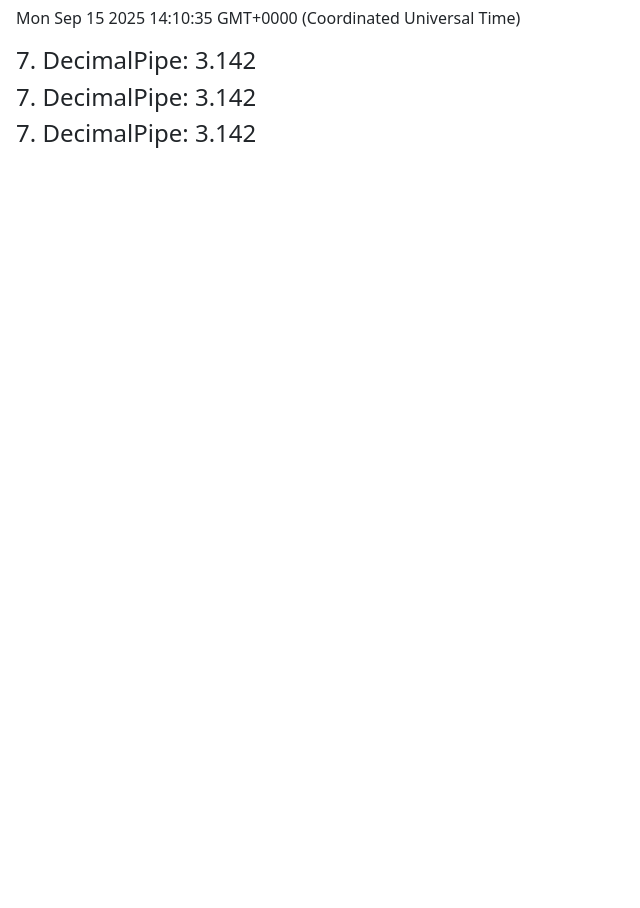
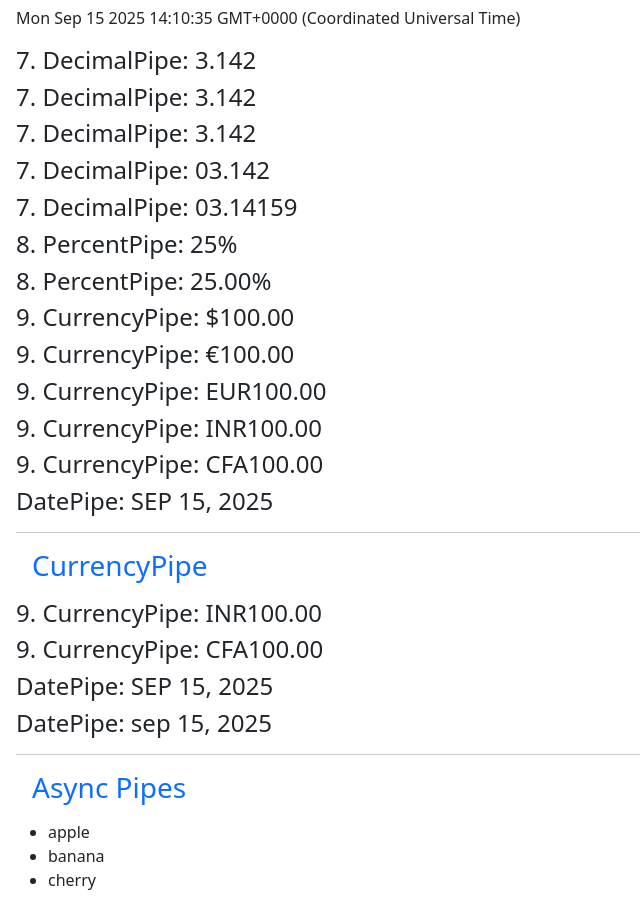
Before and after one commit to BebsYanski/angular, an Angular app in the folder angular_19_proj/: page /built-in-pipes in a window 1280 px wide. Shown: the part 1486-2394 px from the top of the page, without its empty margins (0-640 px from the left). Before the commit the page ends 1650 px from the top, so only its background shows below. Built offline with nearby package versions, Linux system fonts and the light colour scheme.

Commit message:
initialize custom pipes

```diff
--- a/angular_19_proj/src/app/built-in-pipes/built-in-pipes.html
+++ b/angular_19_proj/src/app/built-in-pipes/built-in-pipes.html
@@ -29,7 +29,33 @@
   <h4>6. longTime: {{ currentDate | date : 'longTime' }}</h4>
   <p [innerText]="currentDate"></p>
 
+  <h4>7. DecimalPipe: {{ 3.141592653 | number }}</h4>
+
   <h4>7. DecimalPipe: {{ 3.141592653 | number : '' }}</h4>
-    <h4>7. DecimalPipe: {{ 3.141592653 | number : '' }}</h4>
-    <h4>7. DecimalPipe: {{ 3.141592653 | number : '' }}</h4>
+  <h4>7. DecimalPipe: {{ 3.141592653 | number : '1.3' }}</h4>
+  <h4>7. DecimalPipe: {{ 3.141592653 | number : '2.3' }}</h4>
+  <h4>7. DecimalPipe: {{ 3.141592653 | number : '2.5' }}</h4>
+
+  <h4>8. PercentPipe: {{ 0.25 | percent }}</h4>
+
+  <h4>8. PercentPipe: {{ 0.25 | percent : '1.2-2' }}</h4>
+  <h4>9. CurrencyPipe: {{ 100 | currency }}</h4>
+  <h4>9. CurrencyPipe: {{ 100 | currency : 'EUR' }}</h4>
+  <h4>9. CurrencyPipe: {{ 100 | currency : 'EUR' : 'code' }}</h4>
+  <h4>9. CurrencyPipe: {{ 100 | currency : 'INR' : 'code' : '1.2-2' }}</h4>
+  <h4>9. CurrencyPipe: {{ 100 | currency : 'CFA' : 'symbol' : '1.2-2' }}</h4>
+  <h4>DatePipe: {{ currentDate | date | uppercase }}</h4>
+  <hr />
+  <h3 class="text-primary m-3">CurrencyPipe</h3>
+  <h4>9. CurrencyPipe: {{ 100 | currency : 'INR' : 'code' : '1.2-2' }}</h4>
+  <h4>9. CurrencyPipe: {{ 100 | currency : 'CFA' : 'symbol' : '1.2-2' }}</h4>
+  <h4>DatePipe: {{ currentDate | date | uppercase }}</h4>
+  <h4>DatePipe: {{ currentDate | date | lowercase }}</h4>
+  <hr />
+  <h3 class="text-primary m-3">Async Pipes</h3>
+  <ul>
+    @for(fruit of fruits | async;track fruit){
+    <li>{{ fruit }}</li>
+    }
+  </ul>
 </div>
--- a/angular_19_proj/src/app/built-in-pipes/built-in-pipes.ts
+++ b/angular_19_proj/src/app/built-in-pipes/built-in-pipes.ts
@@ -1,5 +1,6 @@
 import { CommonModule } from '@angular/common';
 import { Component } from '@angular/core';
+import { of } from 'rxjs';
 
 @Component({
   selector: 'app-built-in-pipes',
@@ -20,4 +21,11 @@ export class BuiltInPipes {
     { id: 1, name: 'Yan', age: 33 },
   ];
   currentDate: Date = new Date();
+
+  items = of([
+    { id: 1, name: 'Yan', age: 33 },
+    { id: 1, name: 'Yan', age: 33 },
+    { id: 1, name: 'Yan', age: 33 },
+  ]);
+  fruits = of(['apple', 'banana', 'cherry']);
 }
```
Lines whose indentation alone changed are shown as unchanged.
